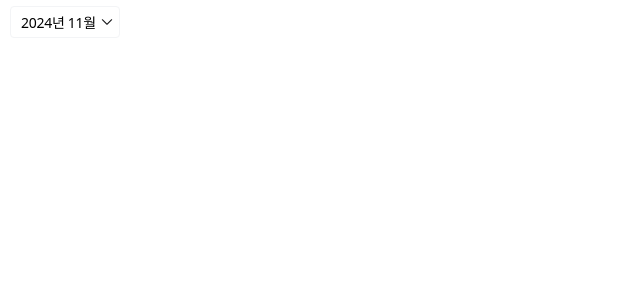
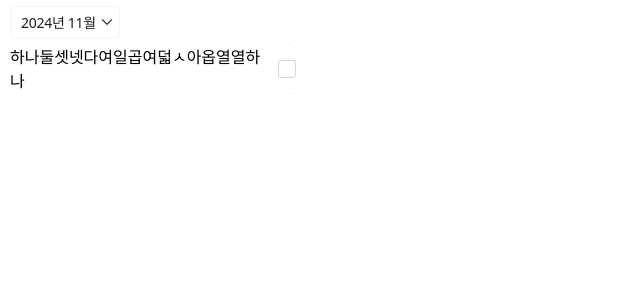
Before and after one commit to ChooseTale/Next-practice, a Next.js app: page / in a window 1280 px wide. Shown: the top 300 px of the page, without its empty margins (0-640 px from the left). Built offline with nearby package versions, Linux system fonts and the light colour scheme.

Commit message:
feat: 체크박스 생성

```diff
--- a/public/svg/index.ts
+++ b/public/svg/index.ts
@@ -2,5 +2,6 @@
 import chevronDown from "./chevron-down.svg";
 import chevronLeft from "./chevron-left.svg";
 import plus from "./plus.svg";
+import check from "./check.svg";
 
-export { camera, chevronDown, chevronLeft, plus };
+export { camera, chevronDown, chevronLeft, plus, check };
--- a/src/app/page.tsx
+++ b/src/app/page.tsx
@@ -1,4 +1,6 @@
+import CheckBoxEmpty from "@/components/CheckBoxEmpty";
 import DropDown from "@/components/DropDown";
+import List from "@/components/List";
 
 export default function Home() {
   return (
@@ -19,6 +21,7 @@
           },
         ]}
       />
+      <List />
     </>
   );
 }
--- /dev/null
+++ b/src/components/CheckBoxEmpty.tsx
@@ -0,0 +1,27 @@
+import Svg from "./Svg";
+
+export default function CheckBoxEmpty({
+  isChecked,
+  handleCheckboxClick,
+}: {
+  isChecked: boolean;
+  handleCheckboxClick: () => void;
+}) {
+  return (
+    <div
+      className={` w-[18px] h-[18px]   rounded-[3px] ${
+        isChecked ? "bg-primary" : "border-[1.5px]  border-gray-300"
+      }`}
+      onClick={handleCheckboxClick}
+    >
+      {isChecked && (
+        <div className="flex  justify-center items-center ">
+          <Svg
+            icon="check"
+            options={{ size: { width: 16, height: 16 }, viewBox: "0 0 16 16" }}
+          />
+        </div>
+      )}
+    </div>
+  );
+}
--- a/src/components/DropDown.tsx
+++ b/src/components/DropDown.tsx
@@ -35,8 +35,8 @@
         </div>
       </div>
       {isOpen && (
-        <div className="flex mt-[4px]">
-          <div className="w-[110px] bg-white rounded-[4px] border border-gray-100">
+        <div className="flex mt-[4px] ">
+          <div className="w-[110px] bg-white rounded-[4px] border border-gray-100 shadow-empasize">
             <div className="flex flex-col">
               {dateList.map((date, index) => {
                 return (
--- /dev/null
+++ b/src/components/List.tsx
@@ -0,0 +1,57 @@
+"use client";
+
+import React, { useState } from "react";
+import CheckBoxEmpty from "./CheckBoxEmpty";
+import useCheckbox from "@/hooks/UseCheckbox";
+
+export default function List() {
+  const [isOpen, setIsOpen] = useState(false);
+
+  const handleClick = () => {
+    setIsOpen(!isOpen);
+  };
+
+  const handleDeleteButton = () => {
+    console.log("삭제");
+  };
+
+  const { isChecked, handleCheckboxClick } = useCheckbox();
+  console.log(isChecked);
+  return (
+    <div className="flex overflow-hidden ">
+      <div className="w-[296px] h-[50px]  flex    ">
+        <div
+          className={`flex absolute justify-center items-center transition-transform duration-300 ease-in-out w-[296px] h-[50px] rounded-[8px] bg-white  z-10  ${
+            isOpen ? "translate-x-[-50px]" : ""
+          }`}
+        >
+          <div
+            className={`text-body1-md  ml-[10px] ${
+              isChecked ? "text-textTertiary" : ""
+            }`}
+            onClick={handleClick}
+          >
+            하나둘셋넷다여일곱여덟ㅅ아옵열열하나
+          </div>
+          <div className="flex ml-[8px]">
+            <CheckBoxEmpty
+              isChecked={isChecked}
+              handleCheckboxClick={handleCheckboxClick}
+            />
+          </div>
+        </div>
+      </div>
+
+      <div
+        className={` absolute w-[100px] h-[50px] left-[195px] rounded-[8px] justify-end bg-systemRed flex items-center  transition-opacity duration-300 ease-in-out `}
+      >
+        <div
+          className="text-body3-md text-white mr-[12px]"
+          onClick={handleDeleteButton}
+        >
+          삭제
+        </div>
+      </div>
+    </div>
+  );
+}
--- a/src/components/Svg.tsx
+++ b/src/components/Svg.tsx
@@ -1,11 +1,18 @@
 import { colors } from "../../tailwind.config";
-import { camera, chevronDown, chevronLeft, plus } from "../../public/svg";
+import {
+  camera,
+  chevronDown,
+  chevronLeft,
+  plus,
+  check,
+} from "../../public/svg";
 
 const SvgIcons = {
   camera,
   chevronDown,
   chevronLeft,
   plus,
+  check,
 };
 
 type SvgName = keyof typeof SvgIcons;
@@ -16,6 +23,7 @@
     height?: number;
   };
   color?: keyof typeof colors;
+  viewBox?: string;
 };
 
 export default function Svg({
@@ -32,7 +40,7 @@
       <SvgComponent
         width={options?.size?.width}
         height={options?.size?.height}
-        viewBox="0 0 24 24"
+        viewBox={options?.viewBox || "0 0 24 24"}
       />
     </div>
   );
--- /dev/null
+++ b/src/hooks/UseCheckbox.ts
@@ -0,0 +1,11 @@
+import { useState } from "react";
+
+export default function useCheckbox() {
+  const [isChecked, setIsChecked] = useState(false);
+
+  const handleCheckboxClick = () => {
+    setIsChecked(!isChecked);
+  };
+
+  return { isChecked, handleCheckboxClick };
+}
--- a/tailwind.config.ts
+++ b/tailwind.config.ts
@@ -1,6 +1,4 @@
 import type { Config } from "tailwindcss";
-
-const boxShadow = {};
 
 export const colors = {
   backgroundSecondary: "#F2F2F7",
@@ -37,6 +35,15 @@
   plugins: [
     ({ addComponents }: { addComponents: any }) => {
       addComponents({
+        ".text-textTertiary": {
+          color: textColors.textTertiary,
+        },
+        ".text-textDefault": {
+          color: textColors.textDefault,
+        },
+        ".text-textSecondary": {
+          color: textColors.textSecondary,
+        },
         ".text-title-bold": {
           fontSize: "24px",
           fontWeight: "700",
@@ -82,6 +89,22 @@
           fontWeight: "500",
           letterSpacing: "-0.02em",
         },
+        ".shadow-normal": {
+          boxShadow:
+            "0px 0px 1px 0px #00000014, 0px 0px 1px 0px #00000014, 0px 1px 2px 0px #0000001F",
+        },
+        ".shadow-empasize": {
+          boxShadow:
+            "0px 0px 1px 0px #00000014, 0px 1px 4px 0px #00000014, 0px 2px 8px 0px #0000001F",
+        },
+        ".shadow-strong": {
+          boxShadow:
+            "0px 0px 4px 0px #00000014, 0px 4px 8px 0px #00000014, 0px 6px 12px 0px #0000001F",
+        },
+        ".shadow-heavy": {
+          boxShadow:
+            "0px 0px 8px 0px #00000014, 0px 8px 16px 0px #00000014, 0px 16px 20px 0px #0000001F",
+        },
       });
     },
   ],
```
Also changed, not shown: src/hooks/UseDropdown.ts (added, +13 -0 lines), public/svg/check.svg (added).
